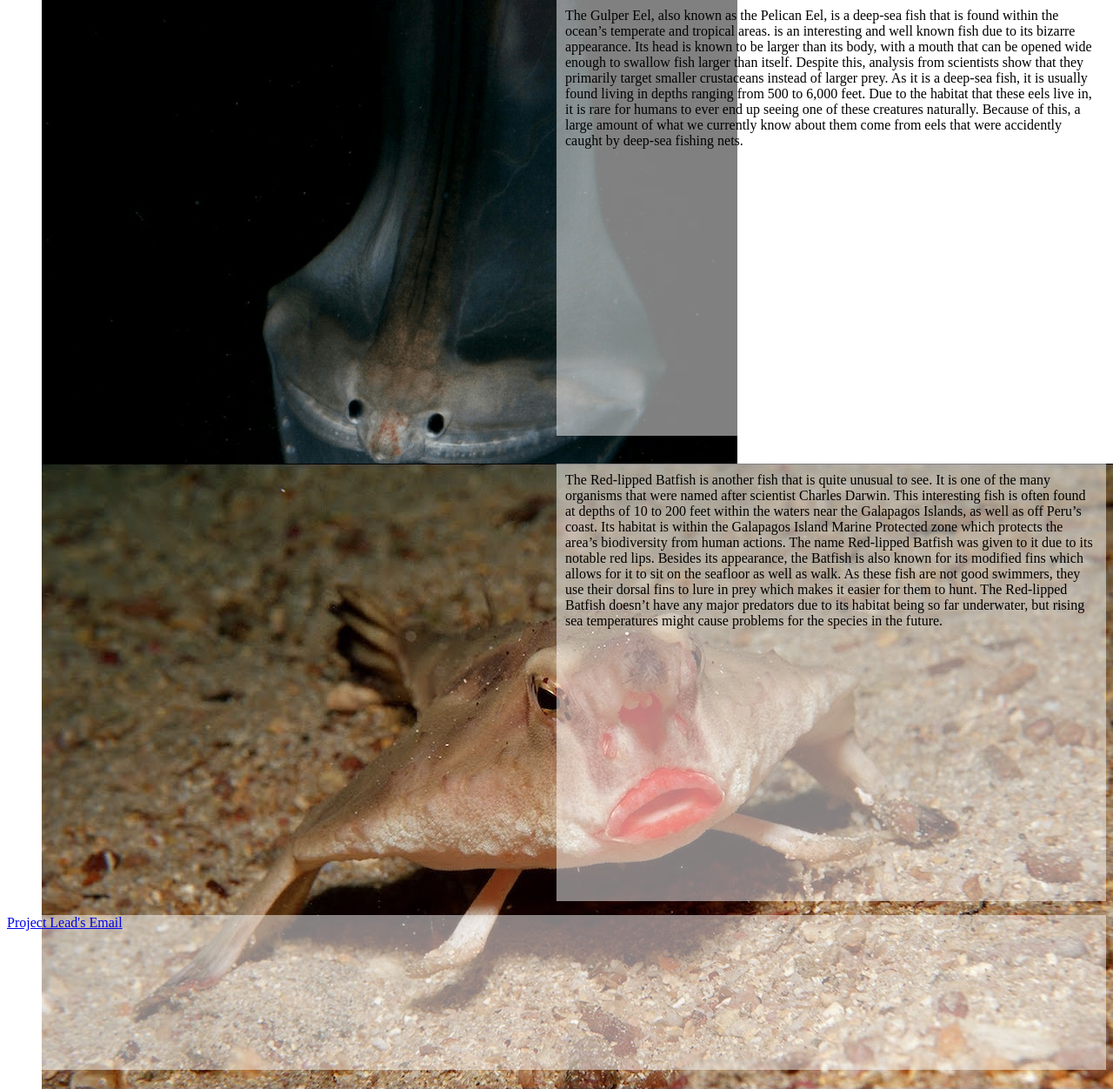
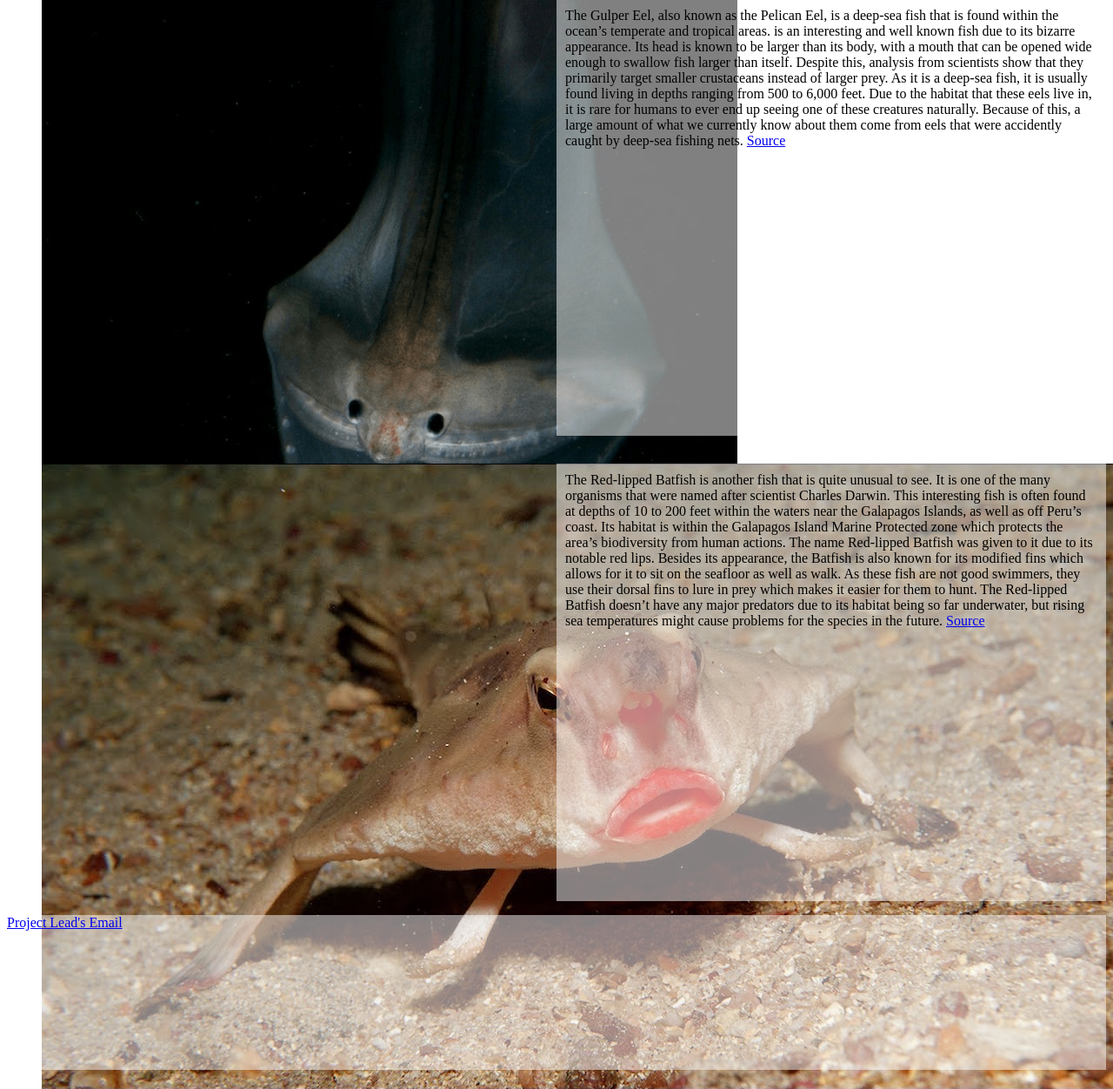
Before and after one commit to amtownse/cs008-final, a PHP site: page /fish.php in a window 1280 px wide; the page is wider, and only the part inside the window is pictured. Shown: the part 738-1990 px from the top of that part at 87% size. Run offline with PHP 8.4, Linux system fonts and the light colour scheme.

Commit message:
Update fish.php

```diff
--- a/fish.php
+++ b/fish.php
@@ -15,6 +15,7 @@ print PHP_EOL;
             As it is a deep-sea fish, it is usually found living in depths ranging from 500 to 6,000 feet.
             Due to the habitat that these eels live in, it is rare for humans to ever end up seeing one of these creatures naturally.
             Because of this, a large amount of what we currently know about them come from eels that were accidently caught by deep-sea fishing nets.
+                <a href='http://www.seasky.org/deep-sea/gulper-eel.html'>Source</a>
         </p>
 
         <figure>
@@ -30,6 +31,7 @@ print PHP_EOL;
             Besides its appearance, the Batfish is also known for its modified fins which allows for it to sit on the seafloor as well as walk.
             As these fish are not good swimmers, they use their dorsal fins to lure in prey which makes it easier for them to hunt.
             The Red-lipped Batfish doesn’t have any major predators due to its habitat being so far underwater, but rising sea temperatures might cause problems for the species in the future.
+                <a href='https://galapagosconservation.org.uk/galapagos-conservation-trust/'>Source</a>
         </p>
 
         <?php
```
